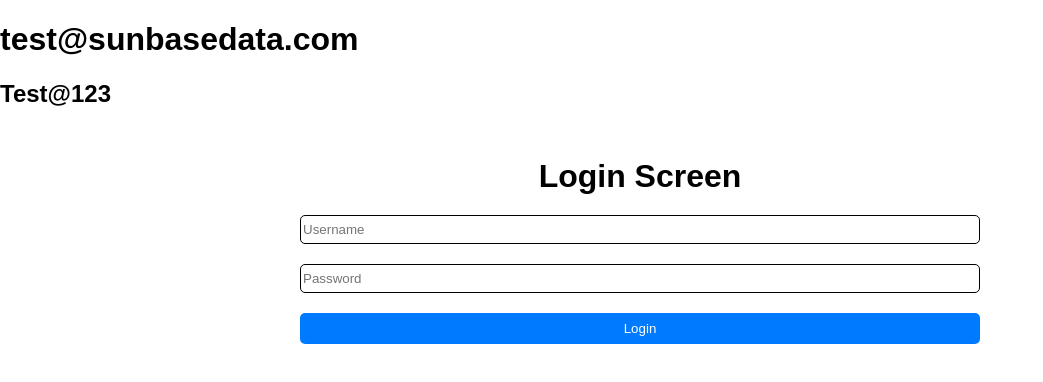
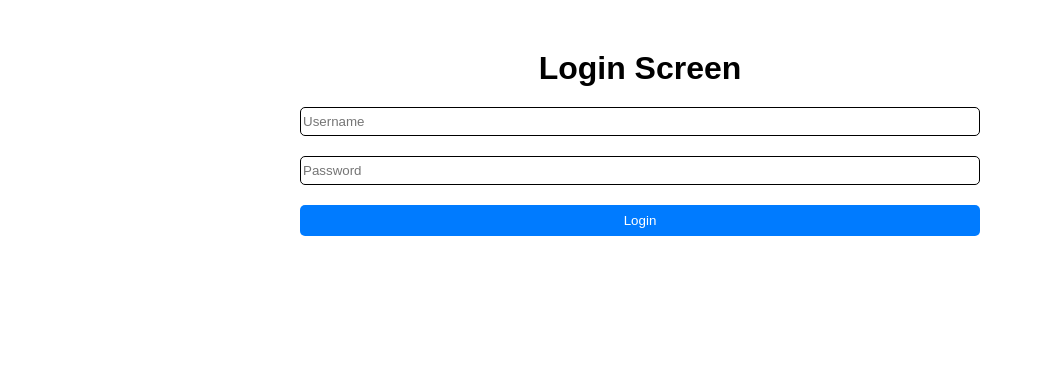
Before and after one commit to ahmSameerMuhmmad/InternSubBaseData, a plain HTML site: page index.html in a window 1280 px wide. Shown: the whole page, without its empty margins (0-1043 px from the left). Drawn offline with Linux system fonts and the light colour scheme.

Commit message:
Update index.html

```diff
--- a/index.html
+++ b/index.html
@@ -10,10 +10,8 @@
 
 <body>
 
-
-
-  <h1>test@sunbasedata.com</h1>
-  <h2>Test@123</h2>
+<!--   <h1>test@sunbasedata.com</h1>
+  <h2>Test@123</h2> -->
 
   <div class="container">
     <h1>Login Screen</h1>
@@ -21,17 +19,6 @@
     <input id="password" type="password" placeholder="Password">
     <button id="loginBtn">Login</button>
   </div>
-
-  <!-- <h1>Login</h1>
-  <form id="loginForm">
-    <label for="email">Email:</label>
-    <input type="email" id="email" required><br>
-    <label for="password">Password:</label>
-    <input type="password" id="password" required><br>
-    <button type="submit">Login</button>
-  </form> -->
-
-
 
   <!-- // 1: Creating customer list  -->
   <div id="customerList" class="hidden">
@@ -56,100 +43,6 @@
 
   </div>
 
-
-
-
-  <!-- <h1>Add a New Customer</h1>
-  <form id="addCustomerForm">
-    <label for="firstName">First Name:</label>
-    <input type="text" id="firstName" required><br>
-    <label for="lastName">Last Name:</label>
-    <input type="text" id="lastName" required><br>
-    <label for="street">Street:</label>
-    <input type="text" id="street"><br>
-    <label for="address">Address:</label>
-    <input type="text" id="address"><br>
-    <label for="city">City:</label>
-    <input type="text" id="city"><br>
-    <label for="state">State:</label>
-    <input type="text" id="state"><br>
-    <label for="email">Email:</label>
-    <input type="email" id="email"><br>
-    <label for="phone">Phone:</label>
-    <input type="text" id="phone"><br>
-    <button type="submit">Save</button>
-  </form>
-  <button onclick="showCustomerListScreen()">Back to Customer List</button> -->
-
-
-  <!-- <h1>Customer List</h1>
-  <table id="customerTable">
-    <thead>
-      <tr>
-        <th>First Name</th>
-        <th>Last Name</th>
-        <th>Street</th>
-        <th>Address</th>
-        <th>City</th>
-        <th>State</th>
-        <th>Email</th>
-        <th>Phone</th>
-        <th>Actions</th>
-      </tr>
-    </thead>
-    <tbody id="customerListBody">
-    </tbody>
-  </table>
-  <button onclick="showAddCustomerScreen()">Add Customer</button>
-
-
-
-  <h1>Add a New Customer</h1>
-  <form id="addCustomerForm">
-    <label for="firstName">First Name:</label>
-    <input type="text" id="firstName" required><br>
-    <label for="lastName">Last Name:</label>
-    <input type="text" id="lastName" required><br>
-    <label for="street">Street:</label>
-    <input type="text" id="street"><br>
-    <label for="address">Address:</label>
-    <input type="text" id="address"><br>
-    <label for="city">City:</label>
-    <input type="text" id="city"><br>
-    <label for="state">State:</label>
-    <input type="text" id="state"><br>
-    <label for="email">Email:</label>
-    <input type="email" id="email"><br>
-    <label for="phone">Phone:</label>
-    <input type="text" id="phone"><br>
-    <button type="submit">Save</button>
-  </form>
-  <button onclick="showCustomerListScreen()">Back to Customer List</button>
-
-
-  <h1>Update Customer</h1>
-  <form id="updateCustomerForm">
-    <label for="updateFirstName">First Name:</label>
-    <input type="text" id="updateFirstName" required><br>
-    <label for="updateLastName">Last Name:</label>
-    <input type="text" id="updateLastName" required><br>
-    <label for="updateStreet">Street:</label>
-    <input type="text" id="updateStreet"><br>
-    <label for="updateAddress">Address:</label>
-    <input type="text" id="updateAddress"><br>
-    <label for="updateCity">City:</label>
-    <input type="text" id="updateCity"><br>
-    <label for="updateState">State:</label>
-    <input type="text" id="updateState"><br>
-    <label for="updateEmail">Email:</label>
-    <input type="email" id="updateEmail"><br>
-    <label for="updatePhone">Phone:</label>
-    <input type="text" id="updatePhone"><br>
-    <button type="submit">Update</button>
-  </form>
-  <button onclick="showCustomerListScreen()">Back to Customer List</button> -->
-
-
   <script src="script.js"></script>
 </body>
 
```
